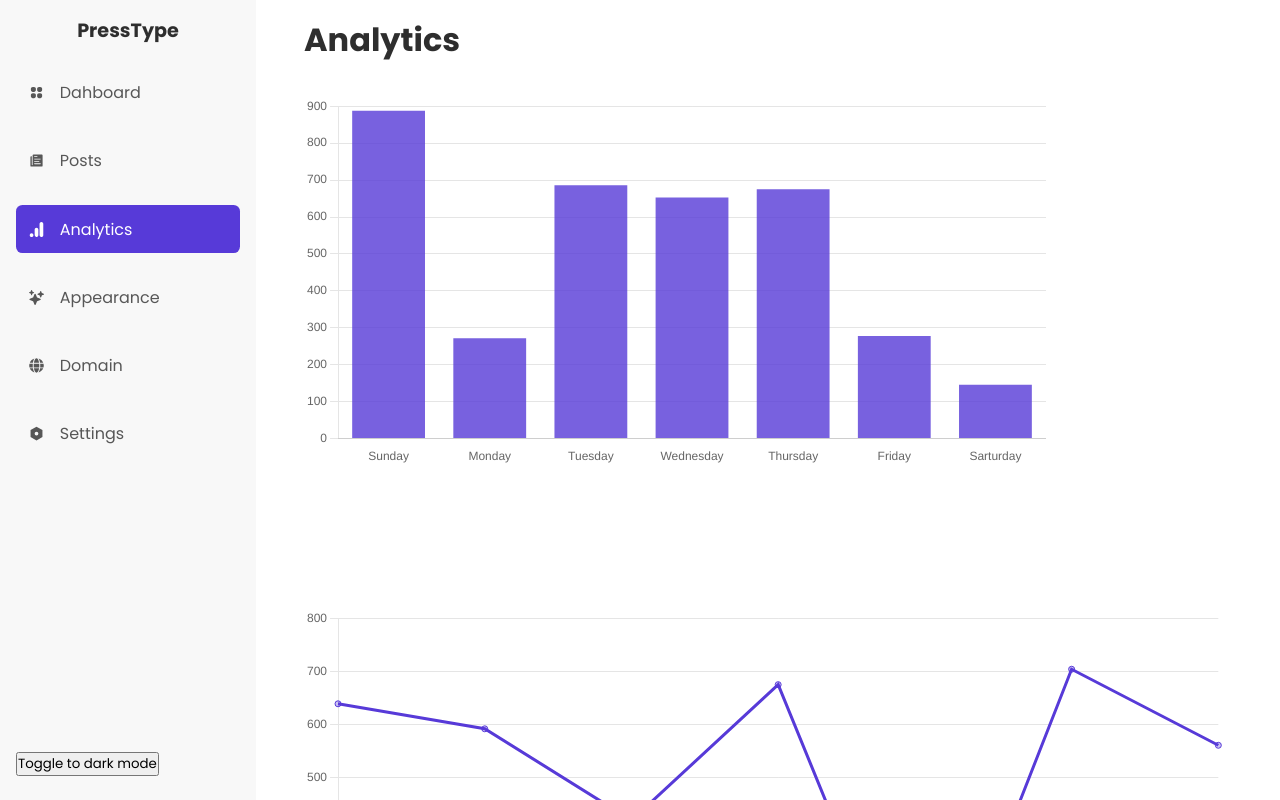
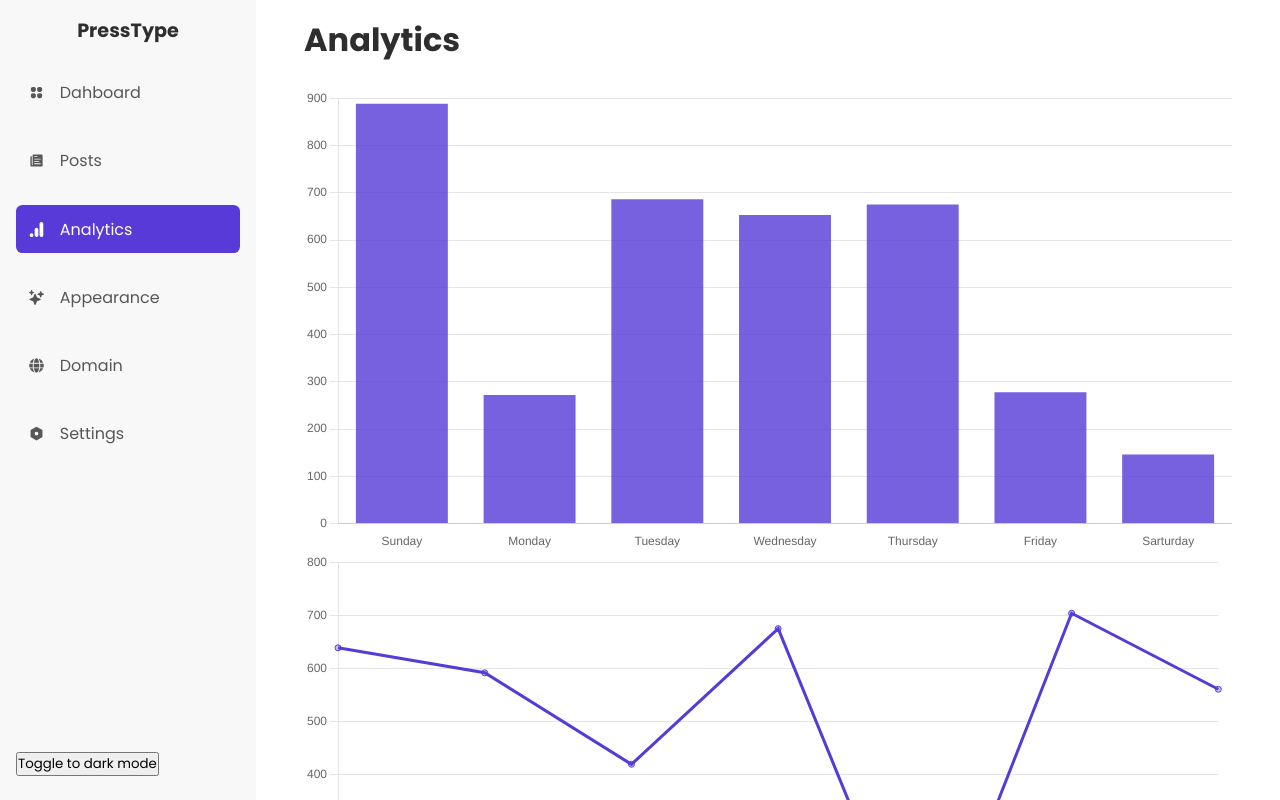
Before and after one commit to akinloluwami/presstype, a Next.js app: page /analytics in a window 1280 px wide. Shown: the top 800 px of the page. Built offline with nearby package versions, Linux system fonts and the light colour scheme.

Commit message:
removed parent div

```diff
--- a/components/dashboard/barchart/BarChart.tsx
+++ b/components/dashboard/barchart/BarChart.tsx
@@ -58,13 +58,7 @@ export const data = {
 };
 
 const BarChart = () => {
-  return (
-    <div className={styles.barchart_container}>
-      <div className={styles.chart}>
-        <Bar options={options} data={data} />
-      </div>
-    </div>
-  );
+  return <Bar options={options} data={data} />;
 };
 
 export default BarChart;
```
